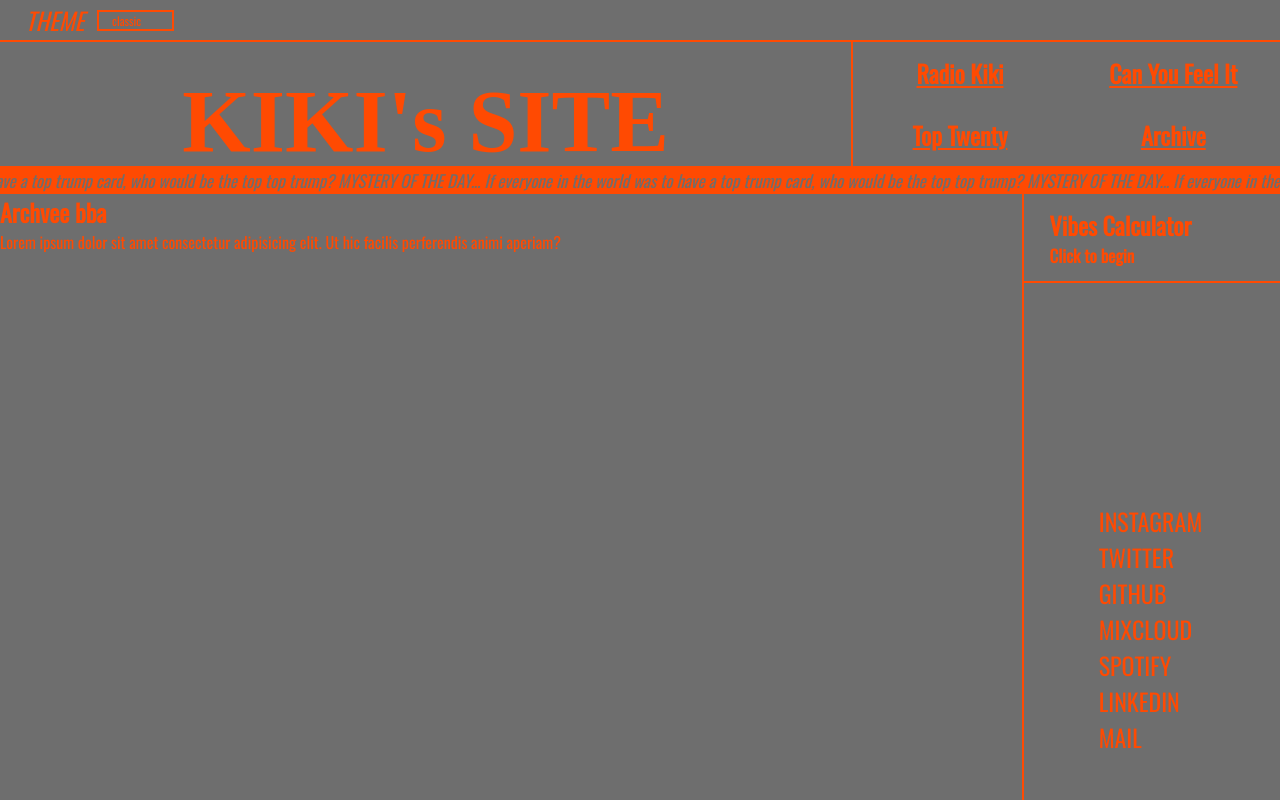
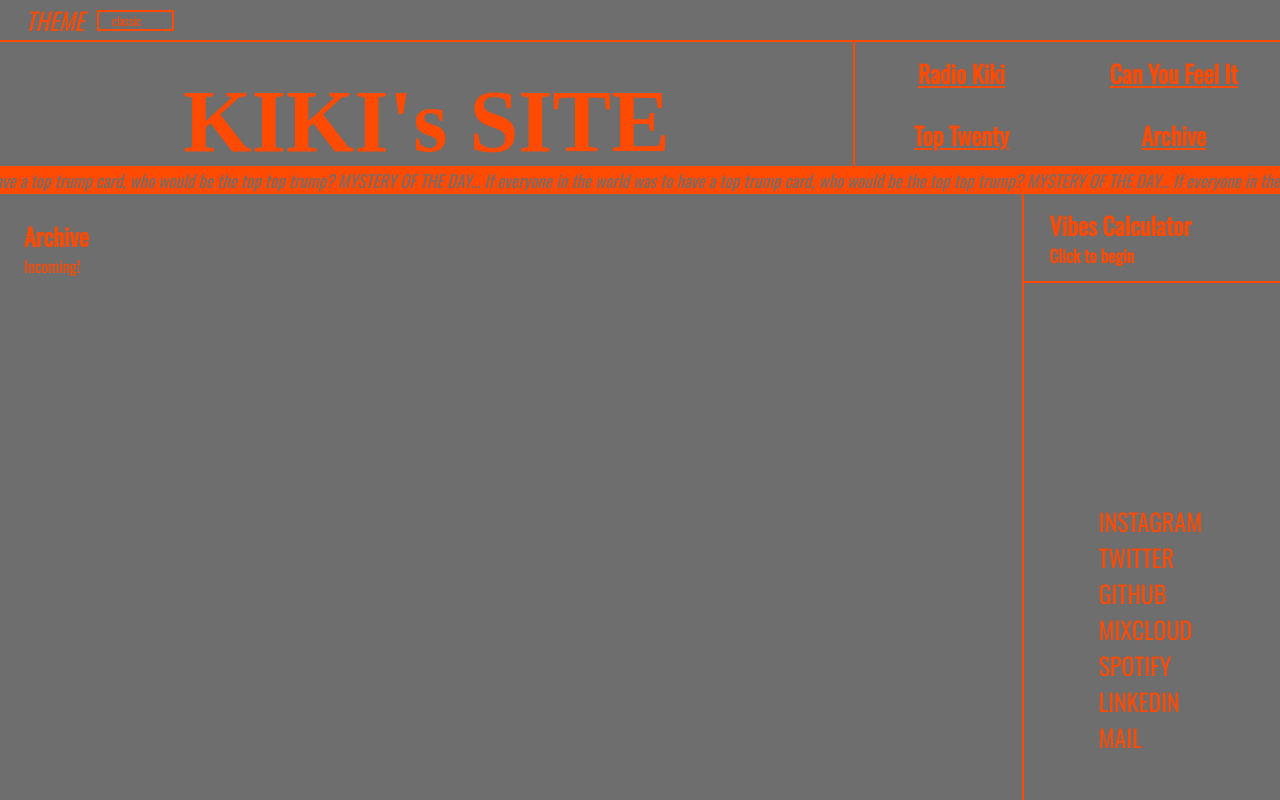
Before and after one commit to kirstyclark/kikis-site, a React (Create React App) app: page /archive in a window 1280 px wide. Built offline with nearby package versions, Linux system fonts and the light colour scheme; a web font is replaced by a local one.

Commit message:
with title and nav

```diff
--- a/public/index.html
+++ b/public/index.html
@@ -6,8 +6,8 @@
     <meta name="viewport" content="width=device-width, initial-scale=1" />
     <meta name="theme-color" content="#000000" />
     <meta
-      name="description"
-      content="Web site created using create-react-app"
+      name="Kiki's Site"
+      content="All of Kiki's favourite things in one cute little site"
     />
     <link rel="apple-touch-icon" href="%PUBLIC_URL%/logo192.png" />
     <!--
@@ -24,7 +24,7 @@
       work correctly both with client-side routing and a non-root public URL.
       Learn how to configure a non-root public URL by running `npm run build`.
     -->
-    <title>React App</title>
+    <title>Kiki's Site</title>
   </head>
   <body>
     <noscript>You need to enable JavaScript to run this app.</noscript>
--- a/src/assets/styles/_layouts.scss
+++ b/src/assets/styles/_layouts.scss
@@ -53,6 +53,14 @@
         grid-row-start: 3;
         grid-row-end: 4;
     }
+
+    .title {
+        display: flex;
+    }
+
+    .titleWithNav {
+        display: none;
+    }
 }
 
 .contentFocus {
@@ -87,4 +95,54 @@
         grid-row-start: 3;
         grid-row-end: 4;
     }
+
+    .title {
+        display: none;
+    }
+
+    .titleWithNav {
+        display: grid;
+    }
 }
+
+// .vibesFocus {
+//     display: grid;
+//     grid-template-columns: 4fr 1fr;
+//     grid-template-rows: 2fr 5fr 5fr;
+
+//     .headerCollapsed {
+//         grid-column-start: 1;
+//         grid-column-end: 3;
+//         grid-row-start: 1;
+//         grid-row-end: 2;
+//     }
+
+//     .contentBig {
+//         grid-column-start: 1;
+//         grid-column-end: 2;
+//         grid-row-start: 2;
+//         grid-row-end: 4;
+//     }
+
+//     .vibesCollapsed {
+//         grid-column-start: 2;
+//         grid-column-end: 3;
+//         grid-row-start: 2;
+//         grid-row-end: 3;
+//     }
+
+//     .linksCollapsed {
+//         grid-column-start: 2;
+//         grid-column-end: 3;
+//         grid-row-start: 3;
+//         grid-row-end: 4;
+//     }
+
+//     .title {
+//         display: none;
+//     }
+
+//     .titleWithNav {
+//         display: grid;
+//     }
+// }
--- a/src/assets/styles/_theme.scss
+++ b/src/assets/styles/_theme.scss
@@ -55,8 +55,7 @@
     }
 
     .contentBig,
-    .contentLayout,
-    .headerTitle {
+    .contentLayout {
         border-right: $border-classic;
     }
 
@@ -67,6 +66,10 @@
     .mysteryDay,
     .searchInput {
         border-bottom: $border-classic;
+    }
+
+    .headerLinks {
+        border-left: $border-classic;
     }
 }
 
@@ -125,8 +128,7 @@
     }
 
     .contentBig,
-    .contentLayout,
-    .headerTitle {
+    .contentLayout {
         border-right: $border-forest;
     }
 
@@ -137,6 +139,10 @@
     .mysteryDay,
     .searchInput {
         border-bottom: $border-forest;
+    }
+
+    .headerLinks {
+        border-left: $border-forest;
     }
 }
 
@@ -195,8 +201,7 @@
     }
 
     .contentBig,
-    .contentLayout,
-    .headerTitle {
+    .contentLayout{
         border-right: $border-pinky;
     }
 
@@ -207,6 +212,10 @@
     .mysteryDay,
     .searchInput {
         border-bottom: $border-pinky;
+    }
+
+    .headerLinks {
+        border-left: $border-pinky;
     }
 }
 
@@ -265,8 +274,7 @@
     }
 
     .contentBig,
-    .contentLayout,
-    .headerTitle {
+    .contentLayout {
         border-right: $border-blue;
     }
 
@@ -278,4 +286,8 @@
     .searchInput {
         border-bottom: $border-blue;
     }
+
+    .headerLinks {
+        border-left: $border-blue;
+    }
 }
--- a/src/components/Header/Header.jsx
+++ b/src/components/Header/Header.jsx
@@ -10,8 +10,17 @@ const Header = () => {
 
     return (
         <div className={`header ${styles.header} ${themeContext.theme}`}>
-            <div className={styles.title}>
+
+            <div className={`title ${styles.title}`}>
                 <div className={`headerTitle ${styles.headerTitle}`}>
+                    <Link to='/' >
+                            <h1>KIKI's SITE</h1>
+                    </Link>
+                </div>
+            </div>
+
+            <div className={`titleWithNav ${styles.titleWithNav}`}>
+                <div className={`headerTitleCollapsed ${styles.headerTitleCollapsed}`}>
                     <Link to='/' >
                             <h1>KIKI's SITE</h1>
                     </Link>
--- a/src/components/Header/Header.module.scss
+++ b/src/components/Header/Header.module.scss
@@ -2,13 +2,29 @@
 
 .header {
 
+    height: 100%;
+    display: flex;
+    flex-direction: column;
+    justify-content: space-between;
+
     .title {
         height: 100%;
         min-height: 15vh;
-        display: grid;
-        grid-template-columns: 2fr 1fr;
 
         .headerTitle {
+            width: 100%;
+            display: flex;
+            align-items: flex-end;
+            justify-content: center;
+        }
+    }
+
+    .titleWithNav {
+        grid-template-columns: 2fr 1fr;
+        height: 100%;
+        min-height: 15vh;
+
+        .headerTitleCollapsed {
             display: flex;
             align-items: flex-end;
             justify-content: center;
@@ -25,27 +41,5 @@
         }
     }
 
-    // .titleWithPlay{
-    //     height: 100%;
-    //     min-height: 15vh;
-    //     display: grid;
-    //     grid-template-columns: 3fr 2fr;
 
-    //     .currentPlay {
-    //         display: flex;
-    //         align-items: center;
-    //         justify-content: flex-start;
-
-    //         iframe{
-    //             width: 90%;
-    //             height: 10vh;
-    //         }
-    //     }
-
-    // }
-
-    height: 100%;
-    display: flex;
-    flex-direction: column;
-    justify-content: space-between;
 }
--- a/src/components/Home/Home.jsx
+++ b/src/components/Home/Home.jsx
@@ -10,6 +10,7 @@ const Home = (props) => {
 
     const themeContext = useContext(ThemeContext);
     const {currentPlay} = props;
+
 
     return (
         <div className={`homeLayout ${styles.homeLayout} ${themeContext.theme}`}>
--- a/src/components/Projects/Archive/Archive.jsx
+++ b/src/components/Projects/Archive/Archive.jsx
@@ -18,8 +18,10 @@ const Archive = (props) => {
             </section>
             <section className='contentBig'>
                 <div className={styles.contentRadio}>
-                    <h2>Archvee bba</h2>
-                    <p>Lorem ipsum dolor sit amet consectetur adipisicing elit. Ut hic facilis perferendis animi aperiam?</p>
+                    <div className='projectDescription'>
+                        <h2>Archive</h2>
+                        <p>Incoming!</p>
+                    </div>
                 </div>
             </section>
             <section className='vibesCollapsed'>
```
Also changed, not shown: public/manifest.json, 1 other file (tests, documents, lock files or other folders).
